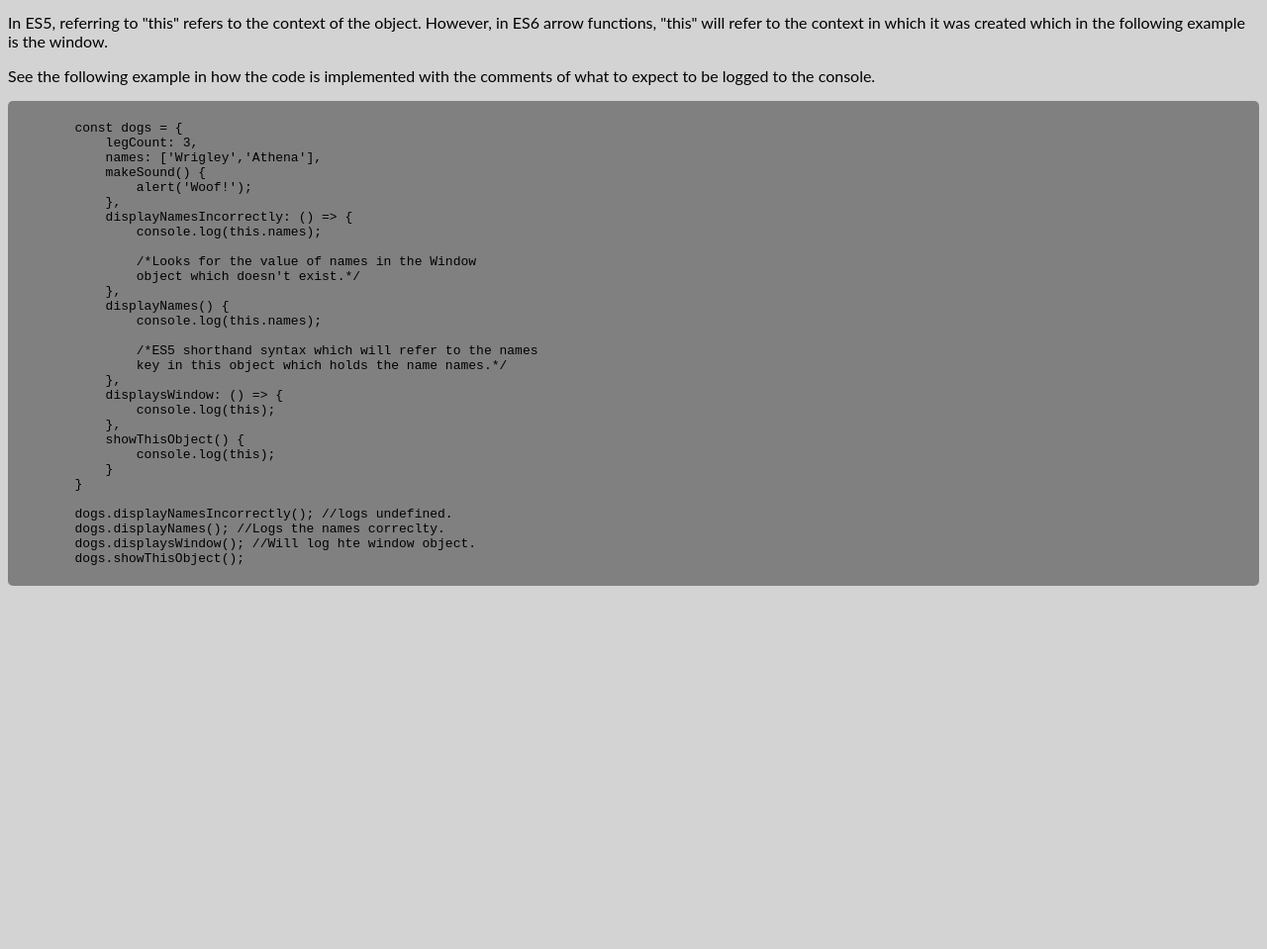
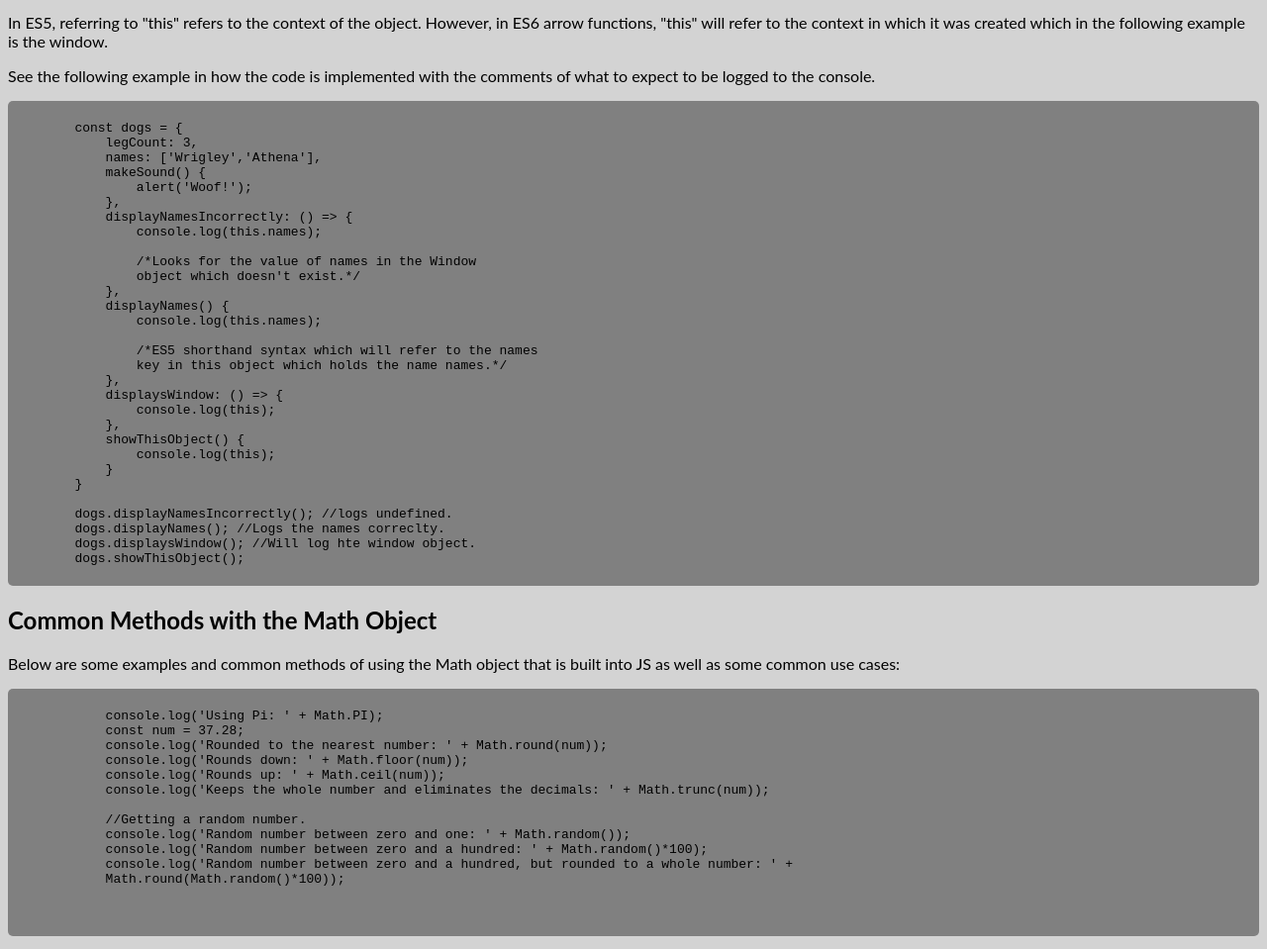
Before and after one commit to Doug-Sewell/javascript-coursework, a plain HTML site: page chapter-6/index.html in a window 1280 px wide. Shown: the part 104-1063 px from the top of the page at 99% size. Before the commit the page ends 800 px from the top, so only its background shows below. Drawn offline with Linux system fonts and the light colour scheme.

Commit message:
New notes on using the Math object in JS.

```diff
--- a/chapter-6/index.html
+++ b/chapter-6/index.html
@@ -1,16 +1,21 @@
 <!DOCTYPE html>
 <html lang="en">
+
 <head>
     <meta charset="UTF-8">
     <meta name="viewport" content="width=device-width, initial-scale=1.0">
     <link rel="stylesheet" href="style.css">
     <title>This Keyword</title>
 </head>
+
 <body>
     <h1>Using the "this" Keyword</h1>
-    <p>Using the "this" keyword allows us programmers to access data in the context of the current object. However, it's important to pay attention to ES5 vs ES6 notation.</p>
-    <p>In ES5, referring to "this" refers to the context of the object. However, in ES6 arrow functions, "this" will refer to the context in which it was created which in the following example is the window.</p>
-    <p>See the following example in how the code is implemented with the comments of what to expect to be logged to the console.</p>
+    <p>Using the "this" keyword allows us programmers to access data in the context of the current object. However, it's
+        important to pay attention to ES5 vs ES6 notation.</p>
+    <p>In ES5, referring to "this" refers to the context of the object. However, in ES6 arrow functions, "this" will
+        refer to the context in which it was created which in the following example is the window.</p>
+    <p>See the following example in how the code is implemented with the comments of what to expect to be logged to the
+        console.</p>
     <pre><code>
         const dogs = {
             legCount: 3,
@@ -43,6 +48,27 @@
         dogs.displaysWindow(); //Will log hte window object.
         dogs.showThisObject();
     </code></pre>
+    <h2>Common Methods with the Math Object</h2>
+    <p>Below are some examples and common methods of using the Math object that is built into JS as well as some common use cases:</p>
+    <pre>
+        <code>
+            console.log('Using Pi: ' + Math.PI);
+            const num = 37.28;
+            console.log('Rounded to the nearest number: ' + Math.round(num));
+            console.log('Rounds down: ' + Math.floor(num));
+            console.log('Rounds up: ' + Math.ceil(num));
+            console.log('Keeps the whole number and eliminates the decimals: ' + Math.trunc(num));
+
+            //Getting a random number.
+            console.log('Random number between zero and one: ' + Math.random());
+            console.log('Random number between zero and a hundred: ' + Math.random()*100);
+            console.log('Random number between zero and a hundred, but rounded to a whole number: ' +
+            Math.round(Math.random()*100));
+
+        </code>
+    </pre>
+
     <script src="sandbox.js"></script>
 </body>
+
 </html>
--- a/chapter-6/sandbox.js
+++ b/chapter-6/sandbox.js
@@ -22,3 +22,17 @@ dogs.displayNamesIncorrectly(); //logs undefined.
 dogs.displayNames(); //Logs the names correclty.
 dogs.displaysWindow(); //Will log hte window object.
 dogs.showThisObject();
+
+//Using Math:
+console.log('Using Pi: ' + Math.PI);
+const num = 37.28;
+console.log('Rounded to the nearest number: ' + Math.round(num));
+console.log('Rounds down: ' + Math.floor(num));
+console.log('Rounds up: ' + Math.ceil(num));
+console.log('Keeps the whole number and eliminates the decimals: ' + Math.trunc(num));
+
+//Getting a random number.
+console.log('Random number between zero and one: ' + Math.random());
+console.log('Random number between zero and a hundred: ' + Math.random()*100);
+console.log('Random number between zero and a hundred, but rounded to a whole number: ' +
+            Math.round(Math.random()*100));
```
